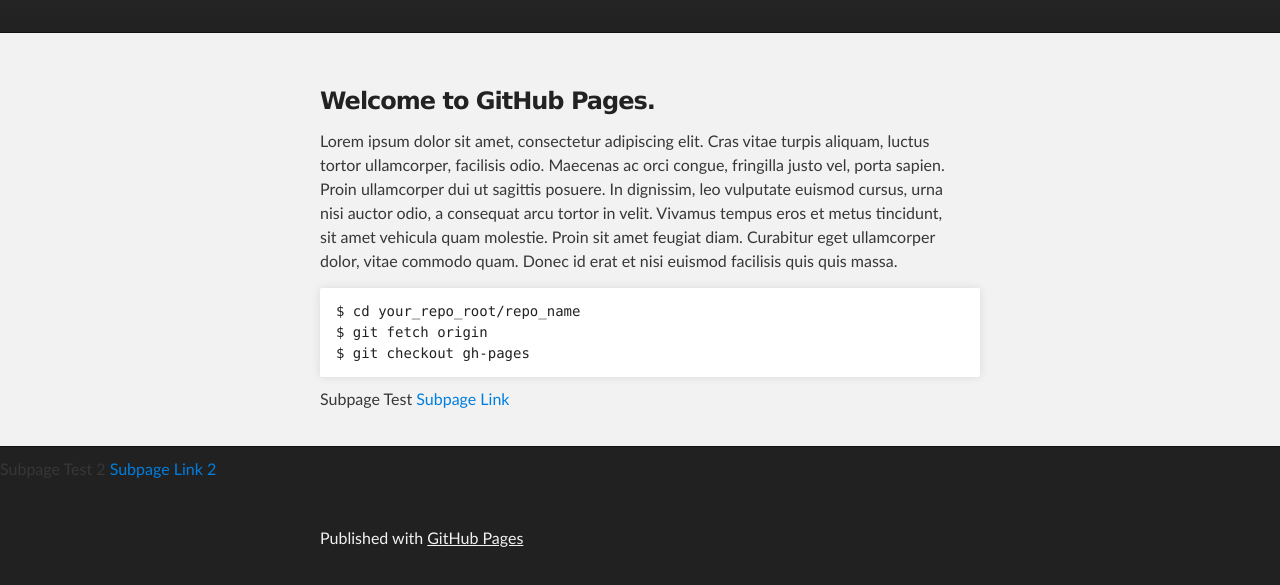
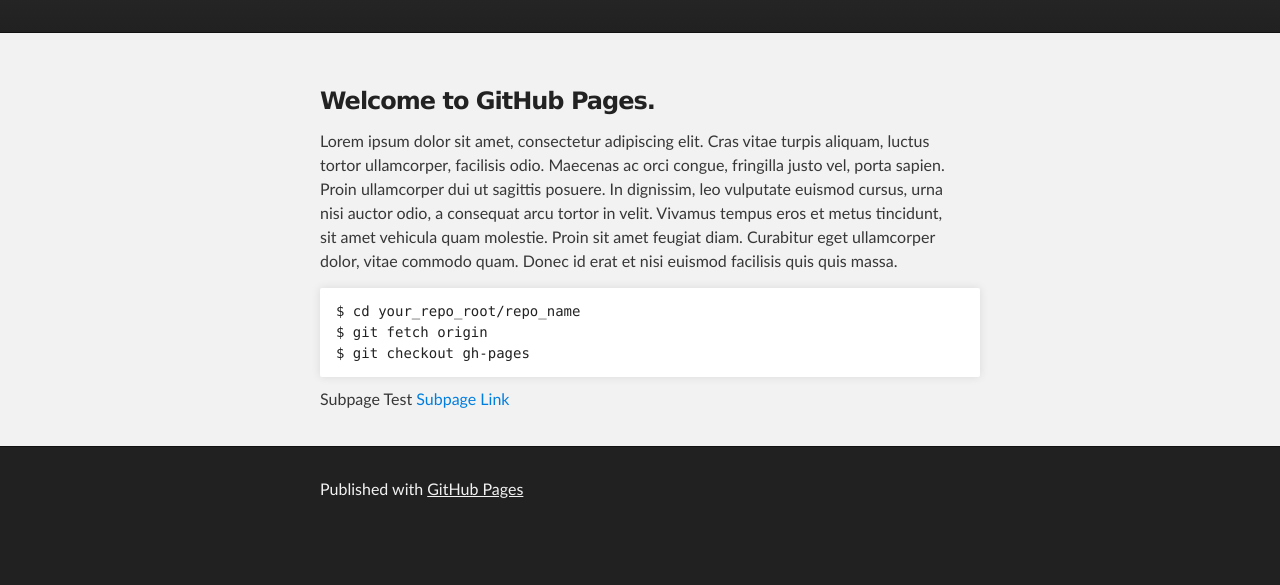
Before and after one commit to madjestic/madjestic.github.io, a plain HTML site: page index.html in a window 1280 px wide. Shown: the part 177-762 px from the top of the page. Drawn offline with Linux system fonts and the light colour scheme.

Commit message:
Update index.html

```diff
--- a/index.html
+++ b/index.html
@@ -28,7 +28,7 @@
     <div id="main_content_wrap" class="outer">
       <section id="main_content" class="inner">
         <h3>
-<a name="welcome-to-github-pages" class="anchor" href="#welcome-to-github-pages"><span class="octicon octicon-link"></span></a>Welcome to GitHub Pages.</h3>
+	<a name="welcome-to-github-pages" class="anchor" href="#welcome-to-github-pages"><span class="octicon octicon-link"></span></a>Welcome to GitHub Pages.</h3>
 
 	<p>Lorem ipsum dolor sit amet, consectetur adipiscing elit. Cras vitae turpis aliquam, luctus tortor ullamcorper, facilisis odio. Maecenas ac orci congue, fringilla justo vel, porta sapien. Proin ullamcorper dui ut sagittis posuere. In dignissim, leo vulputate euismod cursus, urna nisi auctor odio, a consequat arcu tortor in velit. Vivamus tempus eros et metus tincidunt, sit amet vehicula quam molestie. Proin sit amet feugiat diam. Curabitur eget ullamcorper dolor, vitae commodo quam. Donec id erat et nisi euismod facilisis quis quis massa.</p>
 
@@ -38,11 +38,7 @@ $ git checkout gh-pages
 </code></pre>
 
 
-<p>Subpage Test <a href="http://madjestic.github.io/pages/2013/december/index.html">Subpage Link</a></p>
-      </section>
-    </div>
-
-<p>Subpage Test 2 <a href="pages/2013/december/index.html">Subpage Link 2</a></p>
+	<p>Subpage Test <a href="http://madjestic.github.io/pages/2013/december/index.html">Subpage Link</a></p>
       </section>
     </div>
 
```
